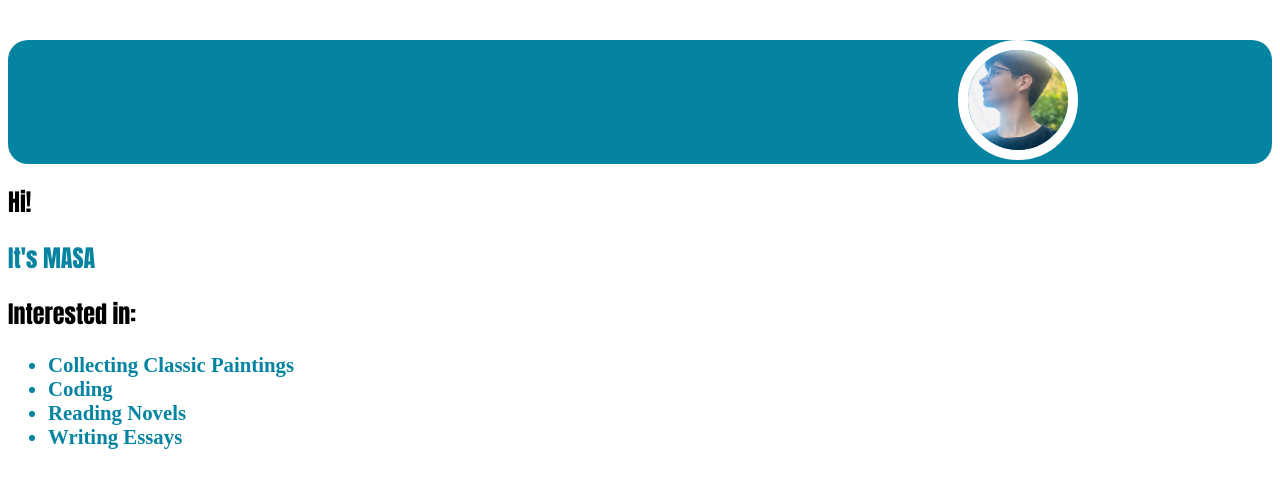
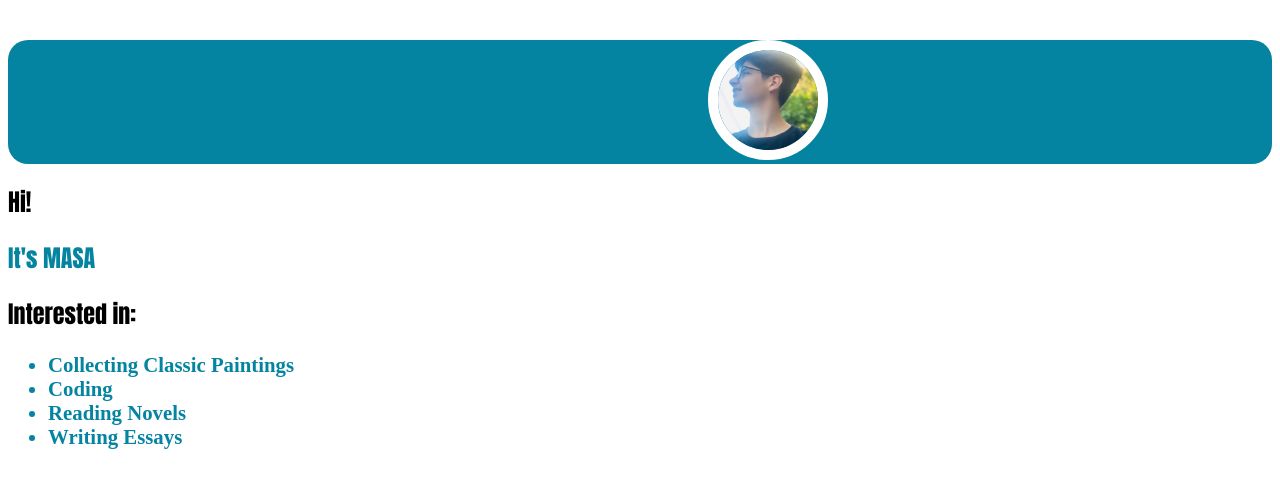
Before and after one commit to MasaDude/MyWeb, a plain HTML site: page index.html in a window 1280 px wide. Drawn offline with Linux system fonts and the light colour scheme.

Commit message:
Update style.css

```diff
--- a/style.css
+++ b/style.css
@@ -20,7 +20,7 @@ img{
     border-radius: 20px;
 }
 img{
-    margin-left: 950px;
+    margin-left: 700px;
     border-radius: 50%;
     border: 10px solid white ;
 }
```
